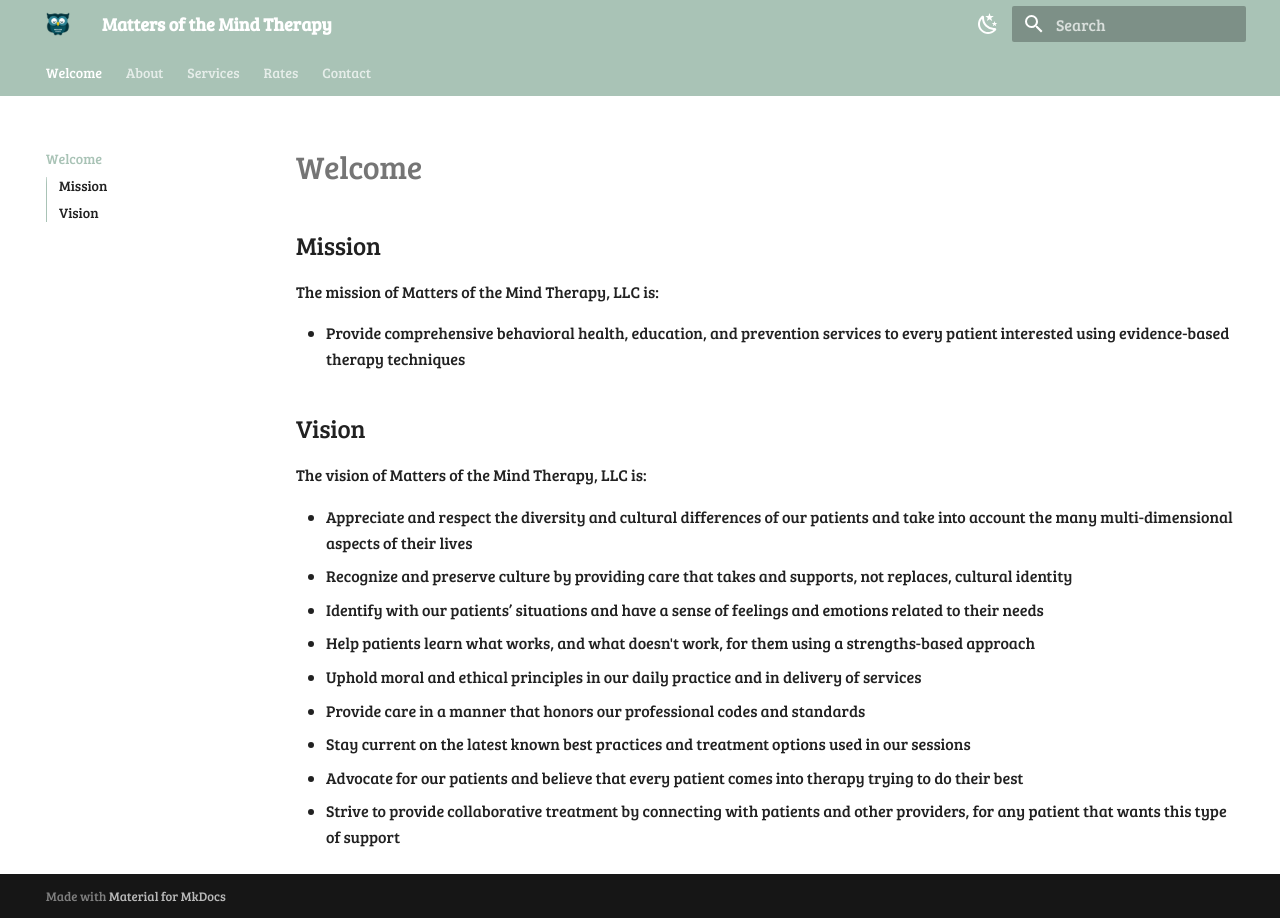
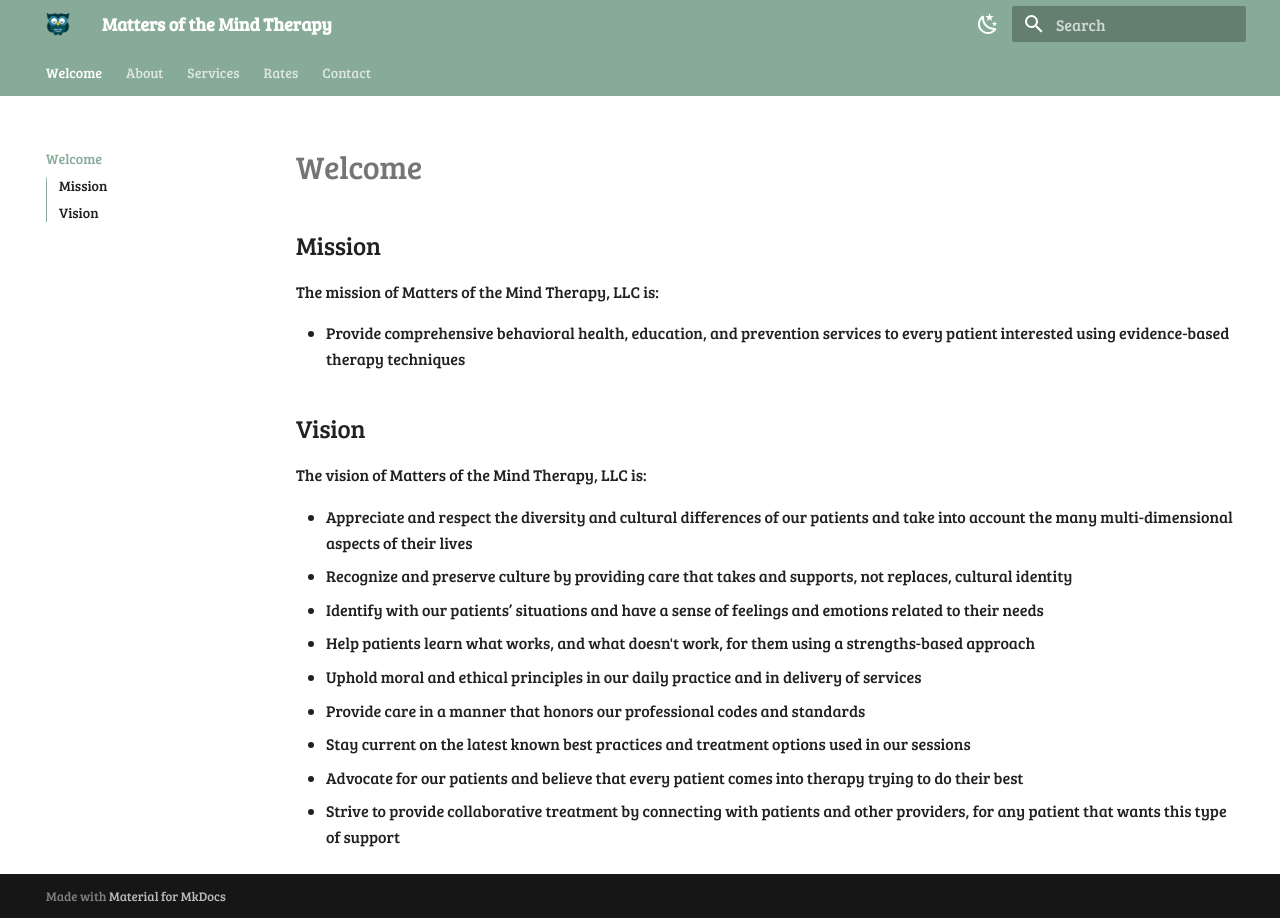
Before and after one commit to motm-therapy/website, an MkDocs documentation site: the page built from docs/index.md, in a window 1280 px wide. Built offline with MkDocs 1.6.1 and Material for MkDocs 9.7.7, drawn with Linux system fonts in a browser that asks for light colours.

Commit message:
Update extra.css

```diff
--- a/docs/stylesheets/extra.css
+++ b/docs/stylesheets/extra.css
@@ -1,5 +1,5 @@
 :root {
-  --md-primary-fg-color:     #A9C3B6;
-  --md-primary-color-light:  #A9C3B6;
-  --md-primary-color-dark:   #A9C3B6;
+  --md-primary-fg-color:     #87AB98;
+  --md-primary-color-light:  #87AB98;
+  --md-primary-color-dark:   #87AB98;
 }
```
